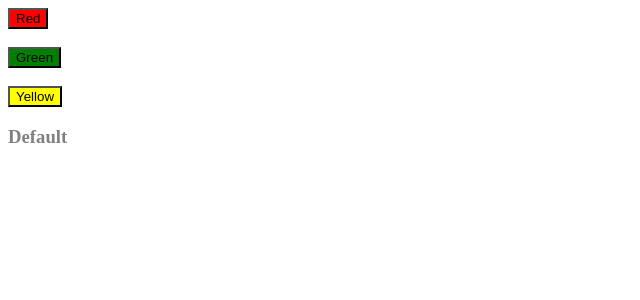
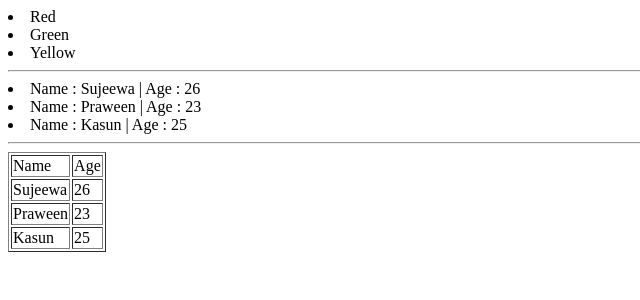
Before and after one commit to sujeewakabeysinghe/Angular-Ten, an Angular app: page / in a window 1280 px wide. Shown: the top 300 px of the page, without its empty margins (0-640 px from the left). Built offline with nearby package versions, Linux system fonts and the light colour scheme.

Commit message:
for loop

```diff
--- a/src/app/app.component.html
+++ b/src/app/app.component.html
@@ -4,5 +4,6 @@
 <app-events></app-events>
 <app-get-input-value></app-get-input-value>
 <app-property-bind></app-property-bind>
-<app-conditional-statement></app-conditional-statement>-->
-<app-switch-case></app-switch-case>
+<app-conditional-statement></app-conditional-statement>
+<app-switch-case></app-switch-case>-->
+<app-for-loop></app-for-loop>
--- a/src/app/app.module.ts
+++ b/src/app/app.module.ts
@@ -11,7 +11,8 @@ import { EventsComponent } from './events/events.component';
 import { GetInputValueComponent } from './get-input-value/get-input-value.component';
 import { PropertyBindComponent } from './property-bind/property-bind.component';
 import { ConditionalStatementComponent } from './conditional-statement/conditional-statement.component';
-import { SwitchCaseComponent } from './switch-case/switch-case.component'
+import { SwitchCaseComponent } from './switch-case/switch-case.component';
+import { ForLoopComponent } from './for-loop/for-loop.component'
 
 @NgModule({
   declarations: [
@@ -22,7 +23,8 @@ import { SwitchCaseComponent } from './switch-case/switch-case.component'
     GetInputValueComponent,
     PropertyBindComponent,
     ConditionalStatementComponent,
-    SwitchCaseComponent
+    SwitchCaseComponent,
+    ForLoopComponent
   ], //all the components contain in this module
   imports: [
     BrowserModule,
--- /dev/null
+++ b/src/app/for-loop/for-loop.component.html
@@ -0,0 +1,18 @@
+<div *ngFor="let myColor of colors">
+    <li>{{myColor}}</li>
+</div>
+<hr>
+<div *ngFor="let mydata of data">
+    <li>Name : {{mydata.name}} | Age : {{mydata.age}}</li>
+</div>
+<hr>
+<table border="1">
+    <tr>
+        <td>Name</td>
+        <td>Age</td>
+    </tr>
+    <tr *ngFor="let tableData of data">
+        <td>{{tableData.name}}</td>
+        <td>{{tableData.age}}</td>
+    </tr>
+</table>
--- /dev/null
+++ b/src/app/for-loop/for-loop.component.ts
@@ -0,0 +1,27 @@
+import { Component, OnInit } from '@angular/core';
+
+@Component({
+  selector: 'app-for-loop',
+  templateUrl: './for-loop.component.html',
+  styleUrls: ['./for-loop.component.css']
+})
+export class ForLoopComponent implements OnInit {
+
+  colors = [
+    'Red',
+    'Green',
+    'Yellow'
+  ]
+
+  data = [
+    { name: 'Sujeewa', age: 26 },
+    { name: 'Praween', age: 23 },
+    { name: 'Kasun', age: 25 }
+  ]
+
+  constructor() { }
+
+  ngOnInit(): void {
+  }
+
+}
```
Also changed, not shown: src/app/for-loop/for-loop.component.css (added), 1 other file (tests, documents, lock files or other folders).
